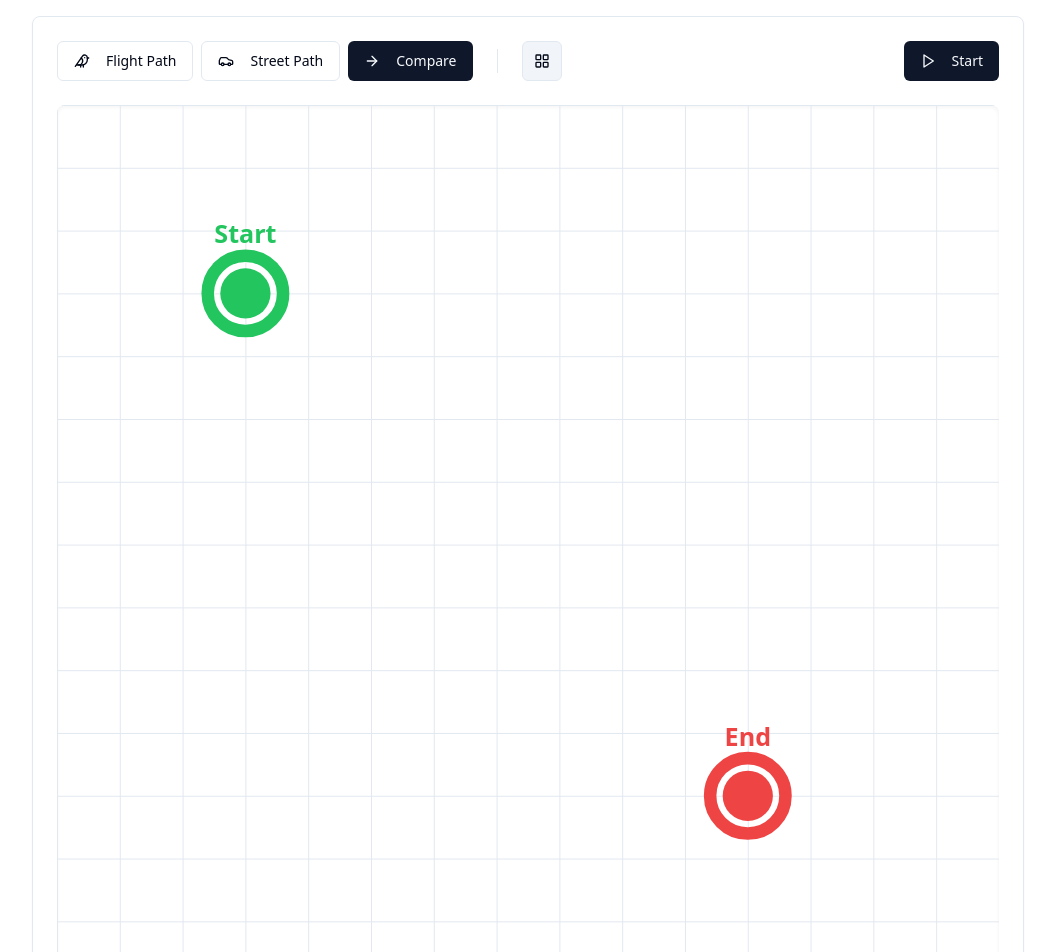
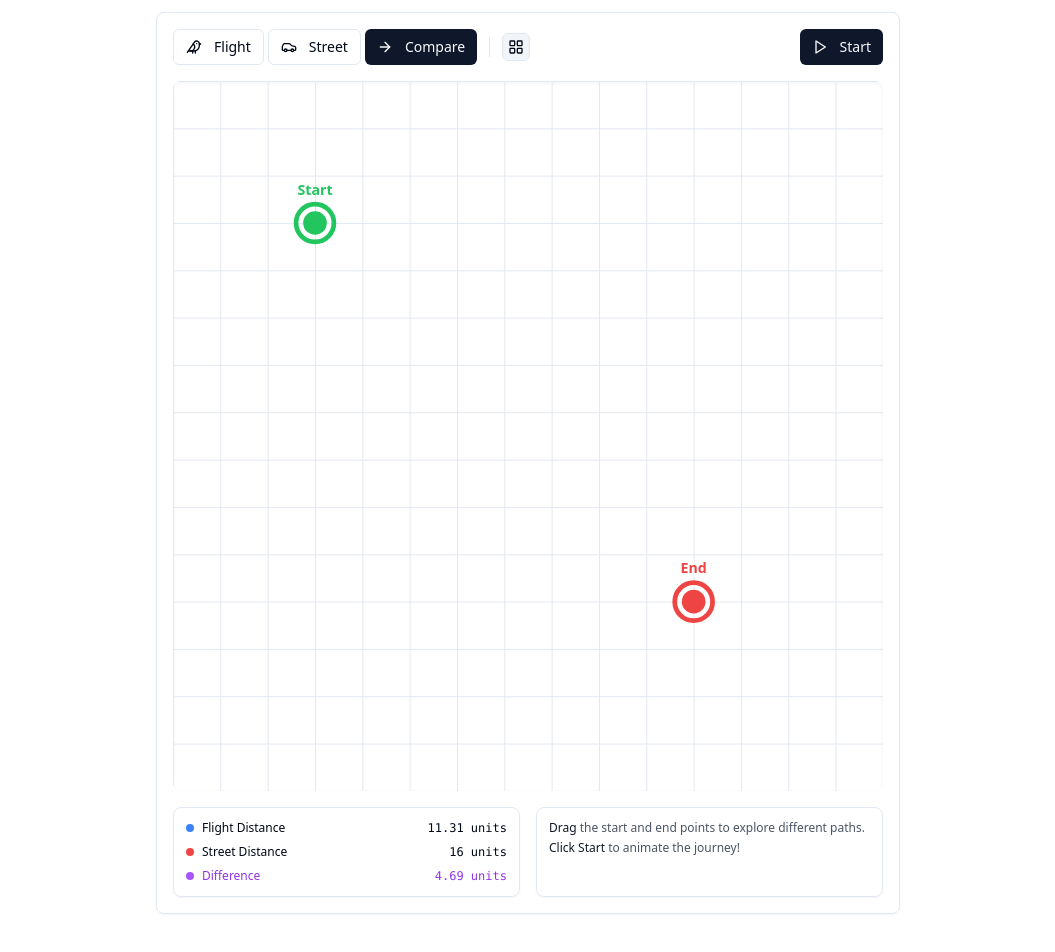
Before and after one commit to bishal0922/TaxiCabGeometry-Visualizer, a Next.js app: page /GeometryExplorer in a window 1280 px wide. Shown: the top 952 px of the page, without its empty margins (112-1167 px from the left). After the commit the page ends 926 px from the top, so only its background shows below. Built offline with nearby package versions, Linux system fonts and the light colour scheme.

Commit message:
prod v.1

```diff
--- a/src/app/GeometryExplorer/page.js
+++ b/src/app/GeometryExplorer/page.js
@@ -200,19 +200,20 @@ const GeometryExplorer = () => {
   };
 
   return (
-    <div className="w-full max-w-5xl mx-auto p-4">
+    <div className="w-full max-w-3xl mx-auto p-3">
       <Card className="bg-white/50 backdrop-blur-sm">
-        <CardContent className="p-6">
+        <CardContent className="p-4">
           {/* Controls */}
-          <div className="flex items-center gap-4 mb-6">
-            <div className="flex gap-2">
+          <div className="flex items-center gap-2 mb-4">
+            <div className="flex gap-1">
               <Button
                 variant={activeGeometry === 'euclidean' ? "default" : "outline"}
                 onClick={() => !isAnimating && setActiveGeometry('euclidean')}
                 className="relative group"
+                size="sm"
               >
-                <Bird className="w-4 h-4 mr-2" />
-                Flight Path
+                <Bird className="w-3 h-3 mr-1" />
+                Flight
                 <span className="absolute -top-8 left-1/2 transform -translate-x-1/2 bg-black text-white text-xs px-2 py-1 rounded opacity-0 group-hover:opacity-100 transition-opacity">
                   Direct path through air
                 </span>
@@ -221,9 +222,10 @@ const GeometryExplorer = () => {
                 variant={activeGeometry === 'taxicab' ? "default" : "outline"}
                 onClick={() => !isAnimating && setActiveGeometry('taxicab')}
                 className="relative group"
+                size="sm"
               >
-                <Car className="w-4 h-4 mr-2" />
-                Street Path
+                <Car className="w-3 h-3 mr-1" />
+                Street
                 <span className="absolute -top-8 left-1/2 transform -translate-x-1/2 bg-black text-white text-xs px-2 py-1 rounded opacity-0 group-hover:opacity-100 transition-opacity">
                   Path following streets
                 </span>
@@ -232,8 +234,9 @@ const GeometryExplorer = () => {
                 variant={activeGeometry === 'both' ? "default" : "outline"}
                 onClick={() => !isAnimating && setActiveGeometry('both')}
                 className="relative group"
+                size="sm"
               >
-                <ArrowRight className="w-4 h-4 mr-2" />
+                <ArrowRight className="w-3 h-3 mr-1" />
                 Compare
                 <span className="absolute -top-8 left-1/2 transform -translate-x-1/2 bg-black text-white text-xs px-2 py-1 rounded opacity-0 group-hover:opacity-100 transition-opacity">
                   Show both paths
@@ -241,43 +244,45 @@ const GeometryExplorer = () => {
               </Button>
             </div>
 
-            <div className="h-6 w-px bg-slate-200 mx-2" />
+            <div className="h-5 w-px bg-slate-200 mx-1" />
 
             <Button
               variant="outline"
               size="icon"
               onClick={() => setShowGrid(!showGrid)}
-              className={showGrid ? 'bg-slate-100' : ''}
+              className={`h-7 w-7 ${showGrid ? 'bg-slate-100' : ''}`}
             >
-              <LayoutGrid className="w-4 h-4" />
+              <LayoutGrid className="w-3 h-3" />
             </Button>
 
-            <div className="ml-auto flex gap-2">
+            <div className="ml-auto flex gap-1">
               {!isAnimating ? (
                 <Button
                   variant="default"
+                  size="sm"
                   onClick={startAnimation}
                   className="relative group"
                 >
-                  <Play className="w-4 h-4 mr-2" />
+                  <Play className="w-3 h-3 mr-1" />
                   Start
-                  <span className="absolute -top-8 left-1/2 transform -translate-x-1/2 bg-black text-white text-xs px-2 py-1 rounded opacity-0 group-hover:opacity-100 transition-opacity">
-                    Begin animation
-                  </span>
                 </Button>
               ) : (
                 <>
                   <Button
                     variant="outline"
+                    size="icon"
+                    className="h-7 w-7"
                     onClick={isPaused ? resumeAnimation : pauseAnimation}
                   >
-                    {isPaused ? <Play className="w-4 h-4" /> : <Pause className="w-4 h-4" />}
+                    {isPaused ? <Play className="w-3 h-3" /> : <Pause className="w-3 h-3" />}
                   </Button>
                   <Button
                     variant="outline"
+                    size="icon"
+                    className="h-7 w-7"
                     onClick={resetAnimation}
                   >
-                    <RotateCcw className="w-4 h-4" />
+                    <RotateCcw className="w-3 h-3" />
                   </Button>
                 </>
               )}
@@ -328,20 +333,21 @@ const GeometryExplorer = () => {
                   transition={{ type: "spring", stiffness: 200, damping: 20 }}
                   className={`cursor-grab ${isDragging && selectedPoint === 'start' ? 'cursor-grabbing' : ''}`}
                 >
-                  <circle r="4" fill="#22c55e" />
-                  <circle r="6" className="stroke-green-500 stroke-2 fill-transparent" />
+                  <circle r="2.5" fill="#22c55e" />
+                  <circle r="4" className="stroke-green-500 stroke-1 fill-transparent" />
                   {!isAnimating && (
                     <text
-                      y="-8"
+                      y="-6"
                       textAnchor="middle"
                       fill="#22c55e"
-                      fontSize="4"
+                      fontSize="3"
                       className="font-semibold pointer-events-none"
                     >
                       Start
                     </text>
                   )}
                 </motion.g>
+
 
                 {/* End Point Marker */}
                 <motion.g
@@ -354,20 +360,20 @@ const GeometryExplorer = () => {
                   transition={{ type: "spring", stiffness: 200, damping: 20 }}
                   className={`cursor-grab ${isDragging && selectedPoint === 'end' ? 'cursor-grabbing' : ''}`}
                 >
-                  <circle r="4" fill="#ef4444" />
-                  <circle r="6" className="stroke-red-500 stroke-2 fill-transparent" />
+                  <circle r="2.5" fill="#ef4444" />
+                  <circle r="4" className="stroke-red-500 stroke-1 fill-transparent" />
                   {!isAnimating && (
                     <text
-                      y="-8"
-                      textAnchor="middle"
-                      fill="#ef4444"
-                      fontSize="4"
+                      y="-6"
+                      textAnchor="middle" fill="#ef4444"
+                      fontSize="3"
                       className="font-semibold pointer-events-none"
                     >
                       End
                     </text>
                   )}
                 </motion.g>
+
                 {/* Animated Vehicles */}
                 <AnimatePresence>
                   {isAnimating && (
@@ -382,10 +388,10 @@ const GeometryExplorer = () => {
                           }}
                           transition={{ type: "linear" }}
                         >
-                              <circle r="3.5" fill="#fbbf24" className="drop-shadow-md" />
-                              <foreignObject x="-3" y="-3" width="6" height="6">
+                          <circle r="2.5" fill="#fbbf24" className="drop-shadow-md" />
+                          <foreignObject x="-2" y="-2" width="4" height="4">
                             <div className="w-full h-full flex items-center justify-center">
-                                  <Car className="w-2.5 h-2.5 text-black" />
+                              <Car className="w-2 h-2 text-black" />
                             </div>
                           </foreignObject>
                         </motion.g>
@@ -401,10 +407,10 @@ const GeometryExplorer = () => {
                           }}
                           transition={{ type: "linear" }}
                         >
-                              <circle r="3.5" fill="#3b82f6" className="drop-shadow-md" />
-                              <foreignObject x="-3" y="-3" width="6" height="6">
+                          <circle r="2.5" fill="#3b82f6" className="drop-shadow-md" />
+                          <foreignObject x="-2" y="-2" width="4" height="4">
                             <div className="w-full h-full flex items-center justify-center">
-                                  <Bird className="w-2.5 h-2.5 text-white" />
+                              <Bird className="w-2 h-2 text-white" />
                             </div>
                           </foreignObject>
                         </motion.g>
@@ -417,35 +423,35 @@ const GeometryExplorer = () => {
           </div>
 
           {/* Metrics Panel */}
-            <div className="mt-6 grid grid-cols-2 gap-6">
+          <div className="mt-4 grid grid-cols-2 gap-4">
             {/* Distance Metrics */}
             <Card className="bg-white/50 backdrop-blur-sm">
-                <CardContent className="p-4">
-                  <div className="space-y-4">
+              <CardContent className="p-3">
+                <div className="space-y-2">
                   <div className="flex items-center justify-between">
                     <div className="flex items-center gap-2">
-                        <div className="w-3 h-3 rounded-full bg-blue-500" />
-                        <span className="text-sm font-medium">Flight Distance</span>
+                      <div className="w-2 h-2 rounded-full bg-blue-500" />
+                      <span className="text-xs font-medium">Flight Distance</span>
                     </div>
-                      <span className="font-mono text-sm">
+                    <span className="font-mono text-xs">
                       {calculateEuclideanDistance(startPoint, endPoint).toFixed(2)} units
                     </span>
                   </div>
                   <div className="flex items-center justify-between">
                     <div className="flex items-center gap-2">
-                        <div className="w-3 h-3 rounded-full bg-red-500" />
-                        <span className="text-sm font-medium">Street Distance</span>
+                      <div className="w-2 h-2 rounded-full bg-red-500" />
+                      <span className="text-xs font-medium">Street Distance</span>
                     </div>
-                      <span className="font-mono text-sm">
+                    <span className="font-mono text-xs">
                       {calculateTaxicabDistance(startPoint, endPoint)} units
                     </span>
                   </div>
                   <div className="flex items-center justify-between text-purple-600">
                     <div className="flex items-center gap-2">
-                        <div className="w-3 h-3 rounded-full bg-purple-500" />
-                        <span className="text-sm font-medium">Difference</span>
+                      <div className="w-2 h-2 rounded-full bg-purple-500" />
+                      <span className="text-xs font-medium">Difference</span>
                     </div>
-                      <span className="font-mono text-sm">
+                    <span className="font-mono text-xs">
                       {(calculateTaxicabDistance(startPoint, endPoint) -
                         calculateEuclideanDistance(startPoint, endPoint)).toFixed(2)} units
                     </span>
@@ -456,13 +462,13 @@ const GeometryExplorer = () => {
 
             {/* Instructions/Info Panel */}
             <Card className="bg-white/50 backdrop-blur-sm">
-                <CardContent className="p-4">
+              <CardContent className="p-3">
                 <div className="space-y-2">
                   {isAnimating ? (
                     <motion.div
                       initial={{ opacity: 0 }}
                       animate={{ opacity: 1 }}
-                        className="text-sm text-gray-600"
+                      className="text-xs text-gray-600"
                     >
                       {activeGeometry === 'both'
                         ? "Watch how the direct flight path compares to following the street grid!"
@@ -474,9 +480,9 @@ const GeometryExplorer = () => {
                     <motion.div
                       initial={{ opacity: 0 }}
                       animate={{ opacity: 1 }}
-                        className="text-sm text-gray-600"
+                      className="text-xs text-gray-600"
                     >
-                        <p className="mb-2">
+                      <p className="mb-1">
                         <span className="font-medium text-gray-900">Drag</span> the start and end points to explore different paths.
                       </p>
                       <p>
```
Lines whose indentation alone changed are shown as unchanged.
